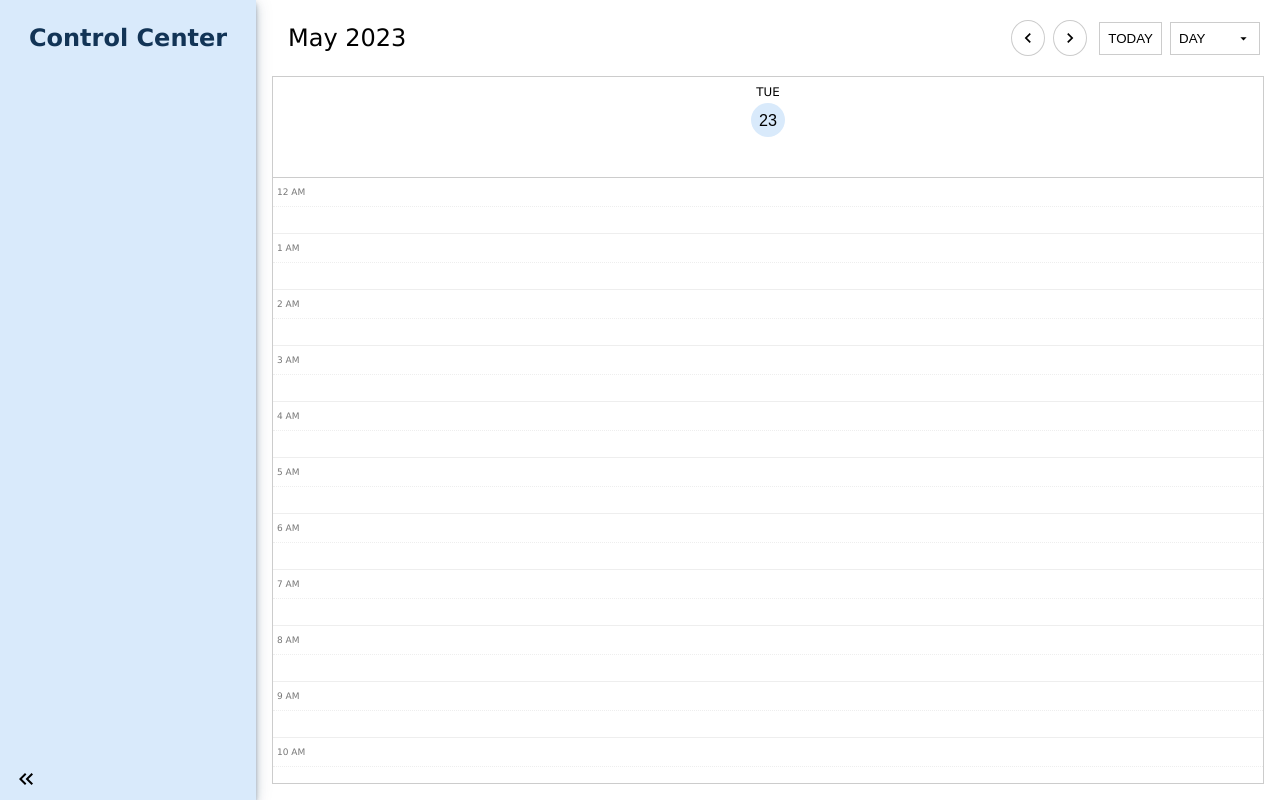
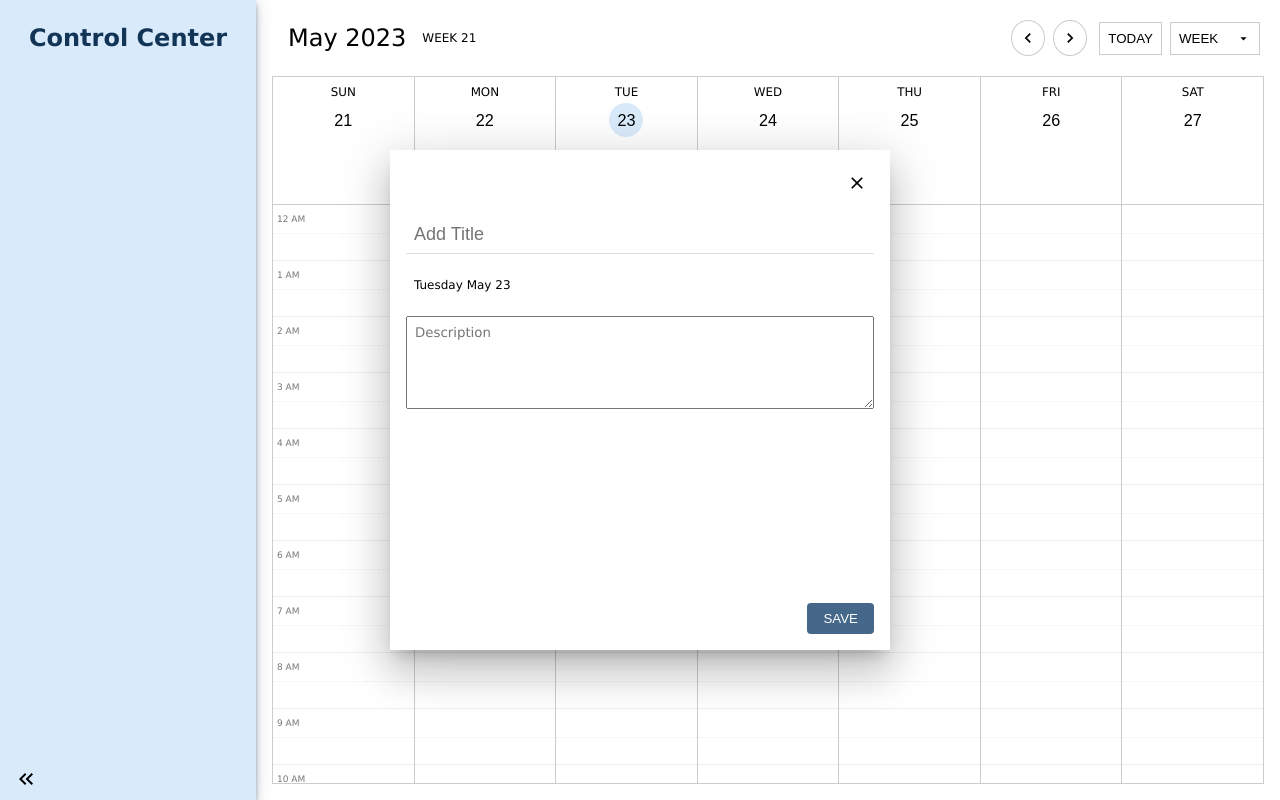
Before and after one commit to polyphonic13/vue3-calendar, a Vue app: page / in a window 1280 px wide. Both pictures are taken after a click on the button "23". Built offline with nearby package versions, Linux system fonts and the light colour scheme.

Commit message:
beginning to implement daily vs hourly event selection / creation in WeelyLayout / DayOfWeekHeader

```diff
--- a/src/components/DayOfWeek.vue
+++ b/src/components/DayOfWeek.vue
@@ -11,7 +11,7 @@
             <div class="half_hours">
                 <div
                     class="half_hour"
-                    :class="{ 'time_slot--selecting': props.isSelecting && ((selectedItems.includes(t) && (selectedItems[0] !== t || (selectedItems[0] === t && !isStartOnSecondHalf)) && (props.currentInitiator === -1 || props.currentInitiator === props.index))) }"
+                    :class="{ 'time_slot--selecting': isSelectingHours && ((selectedItems.includes(t) && (selectedItems[0] !== t || (selectedItems[0] === t && !isStartOnSecondHalf)) && (props.currentInitiator === -1 || props.currentInitiator === props.index))) }"
                     @mousedown="onMouseDown(t, false)"
                     @mouseover="onMouseOver(t, true)"
                     @mouseup="onMouseUp(t)"
@@ -23,7 +23,7 @@
                 </div>
                 <div
                     class="half_hour second_half_hour"
-                    :class="{ 'time_slot--selecting': props.isSelecting && ((selectedItems.includes(t) && (selectedItems[selectedItems.length - 1] !== t || (selectedItems[selectedItems.length - 1] === t && !isEndOnFirstHalf)) && (props.currentInitiator === -1 || props.currentInitiator === props.index))) }"
+                    :class="{ 'time_slot--selecting': isSelectingHours && ((selectedItems.includes(t) && (selectedItems[selectedItems.length - 1] !== t || (selectedItems[selectedItems.length - 1] === t && !isEndOnFirstHalf)) && (props.currentInitiator === -1 || props.currentInitiator === props.index))) }"
                     @mousedown="onMouseDown(t, true)"
                     @mouseover="onMouseOver(t, false)"
                     @mouseup="onMouseUp(t)"
@@ -56,12 +56,13 @@
 
     import { useEventStore } from '@/stores/events';
     import { TIMES_IN_DAY, useDateUtils } from '@/composables/use-date-utils';
+import { MouseSelectionType } from '@/enum/MouseSelectionType';
 
     const {
         viewEvent,
     } = useEventStore();
 
-    const { convertNumberToTimeString, getIsTimeWithinRange } = useDateUtils();
+    const { convertNumberToTimeString } = useDateUtils();
 
     interface IDayOfWeekProps {
         index: number;
@@ -72,6 +73,7 @@
         isEndOnFirstHalf: boolean;
         selectedItems: number[];
         currentInitiator?: number;
+        currentType: string;
         events: IEvent[];
     }
 
@@ -80,13 +82,8 @@
     const emit = defineEmits([
         'timeOnMouseDown',
         'timeOnMouseOver',
-        'timeOnMouseOut',
         'timeOnMouseUp'
     ]);
-
-    const classes = computed(() => {
-
-    });
 
     interface IFormattedEvent extends IEvent {
         height: number;
@@ -100,16 +97,9 @@
         const formatted: IFormattedEvent[] = props.events.map((event: IEvent, e: number) => {
             count = 0;
             offset = 0;
-            const neighbors = props.events.reduce((count: number, evt: IEvent) => {
-                if (event.id !== evt.id && getIsTimeWithinRange(event.times, evt.times)) {
-                    count++
-                };
-                return count;
-            }, count);
 
             const height = (100/48) * ((event.times.end - event.times.start) * 2);
             const top = (100/48) * (event.times.start * 2);
-            // console.log(`neighbors for ${event.times.start}/${event.times.end} = ${neighbors}, left = ${left}`);
 
             offset = (count === 0) ? 0 : offset + 1;
 
@@ -122,6 +112,10 @@
 
 
         return formatted;
+    });
+
+    const isSelectingHours = computed(() => {
+        return props.isSelecting && props.currentType === MouseSelectionType.HOURLY;
     });
 
     const onMouseDown = (index: number, isSecondHalf: boolean) => {
--- a/src/components/DayOfWeekHeader.vue
+++ b/src/components/DayOfWeekHeader.vue
@@ -1,5 +1,10 @@
 <template>
-    <div class="day">
+    <div
+        class="day"
+        @mousedown="onMouseDown"
+        @mouseover="onMouseOver"
+        @mouseup="onMouseUp"
+    >
         <div class="header">
             <span v-if="props.dayName !== ''" class="day_name">{{ props.dayName }}</span>
             <button
@@ -8,21 +13,35 @@
                 @click="$emit('dateClicked')"
             >{{ props.day }}</button>
         </div>
-        <div class="items"></div>
+        <div class="events"></div>
     </div>
 </template>
 
 <script setup lang="ts">
     import { reactive, watch } from 'vue';
 
-    interface IDayOfWeekProps {
+    import type { IEvent } from '@/interfaces';
+
+    interface IDayOfWeekHeaderProps {
+        index: number;
         year: number;
         month: number;
         day: number;
         dayName?: string;
+        isSelecting: boolean;
+        selectedItems: number[];
+        currentInitiator?: number;
+        currentType: string;
+        events: IEvent[];
     }
 
-    const props = defineProps<IDayOfWeekProps>();
+    const props = defineProps<IDayOfWeekHeaderProps>();
+
+    const emit = defineEmits([
+        'dayOnMouseDown',
+        'dayOnMouseOver',
+        'dayOnMouseUp'
+    ]);
 
     const getIsToday = () => {
         const today = new Date();
@@ -41,6 +60,18 @@
         current: getIsToday(),
     });
 
+    const onMouseDown = () => {
+        emit('dayOnMouseDown', props.index);
+    };
+
+    const onMouseOver = () => {
+        emit('dayOnMouseOver', props.index);
+    };
+
+    const onMouseUp = () => {
+        emit('dayOnMouseUp', props.index);
+    };
+
 </script>
 
 <style scoped lang="scss">
@@ -49,6 +80,7 @@
 
     .day {
         width: 100%;
+        min-height: 128px;
 
         box-sizing: border-box;
 
--- a/src/components/EventModal.vue
+++ b/src/components/EventModal.vue
@@ -35,9 +35,11 @@
                 v-model="props.event!.title"
             />
             <div class="event__date_and_time">
-                <span>{{ startDay }}</span>
-                <span v-if="!isSameDay"> - {{ endDay }}</span>
-                <span>{{ convertNumberToTimeString(props.event!.times!.start) }} - {{ convertNumberToTimeString(props.event!.times!.end) }}</span>
+                <div>
+                    <span>{{ startDay }}</span>
+                    <span v-if="!isSameDayEvent"> - {{ endDay }}</span>
+                </div>
+                <span v-if="!isFullDayEvent">{{ convertNumberToTimeString(props.event!.times!.start) }} - {{ convertNumberToTimeString(props.event!.times!.end) }}</span>
             </div>
             <textarea
                 class="event__description"
@@ -110,12 +112,19 @@
         return convertYMDToDateString(props.event.year, props.event.month, props.event.dates.end);
     });
 
-    const isSameDay = computed(() => {
+    const isSameDayEvent = computed(() => {
         if (!props.event || !props.event.dates || !props.event.dates.start || ! props.event.dates.end) {
             return true;
         }
 
         return props.event.dates.start === props.event.dates.end;
+    });
+
+    const isFullDayEvent = computed(() => {
+        if (!props.event || !props.event.times) {
+            return true;
+        }
+        return props.event.times.start === 0 && props.event.times.end === 0;
     });
 
     const isViewingEvent = computed(() => {
--- a/src/components/WeekLayout.vue
+++ b/src/components/WeekLayout.vue
@@ -7,11 +7,19 @@
             <DayOfWeekHeader
                 v-for="(day, d) in props.weekInfo.days"
                 :key="`${props.year}${day.month}${day.date}${d}`"
+                :index="d"
                 :year="props.year"
                 :month="day.month"
                 :day="day.date"
                 :day-name="day.dayName"
-                @date-clicked="$emit('dateClicked', { day: d, week: props.index })"
+                :is-selecting="isSelecting"
+                :selected-items="selectedItems"
+                :current-initiator="currentInitiator"
+                :current-type="currentType"
+                :events="dayEvents(d)"
+                @day-on-mouse-down="onDayMouseDown"
+                @day-on-mouse-over="onDayMouseOver"
+                @day-on-mouse-up="onDayMouseUp"
             />
         </div>
         <div
@@ -30,10 +38,11 @@
                     :is-end-on-first-half="isEndOnFirstHalf"
                     :selected-items="selectedItems"
                     :current-initiator="currentInitiator"
-                    :events="weekEvents(d2)"
-                    @time-on-mouse-down="onMouseDown"
-                    @time-on-mouse-over="onMouseOver"
-                    @time-on-mouse-up="onAddEventForTimes(d2)"
+                    :current-type="currentType"
+                    :events="hourlyEvents(d2)"
+                    @time-on-mouse-down="onTimeMouseDown"
+                    @time-on-mouse-over="onTimeMouseOver"
+                    @time-on-mouse-up="onTimeMouseUp(d2)"
                 />
             </div>
         </div>
@@ -41,9 +50,9 @@
 </template>
 
 <script setup lang="ts">
-    import { toRef, watch, computed, onMounted } from 'vue';
+    import { toRef, watch, onMounted } from 'vue';
 
-    import type { IEvent, IWeekInfo } from '@/interfaces';
+    import type { IEvent, INumberRange, IWeekInfo } from '@/interfaces';
 
     import { TIMES_IN_DAY } from '@/composables/use-date-utils';
 
@@ -52,6 +61,7 @@
 
     import DayOfWeekHeader from './DayOfWeekHeader.vue';
     import DayOfWeek from './DayOfWeek.vue';
+import { MouseSelectionType } from '@/enum/MouseSelectionType';
 
     interface IWeekProps {
         year: number;
@@ -78,6 +88,7 @@
     const isStartOnSecondHalf = toRef(state, 'isStartOnSecondHalf');
     const isEndOnFirstHalf = toRef(state, 'isEndOnFirstHalf');
     const currentInitiator = toRef(state, 'currentInitiator');
+    const currentType = toRef(state, 'currentType');
 
     const emit = defineEmits(['addEvent']);
 
@@ -85,17 +96,16 @@
         initIndices<string>(TIMES_IN_DAY);
     };
 
-    const onAddEventForTimes = (index: number) => {
-        const times = getTimesFromItems();
-        const date = props.weekInfo.days[index].date;
+    watch(() => props.weekInfo, () => {
+        initHourIndices();
+    });
+
+    const addEvent = (times: INumberRange, dates: INumberRange) => {
         const { month, year } = props;
 
         const event: Partial<IEvent> = {
             times,
-            dates: {
-                start: date,
-                end: date,
-            },
+            dates,
             month,
             year,
         };
@@ -105,13 +115,58 @@
         onMouseUp();
     };
 
-    watch(() => props.weekInfo, () => {
-        initHourIndices();
-    });
+    const onTimeMouseDown = (day: number, hour: number, isSecondHalf?: boolean) => {
+        onMouseDown(hour, day, MouseSelectionType.HOURLY, isSecondHalf);
+    };
+
+    const onTimeMouseOver = (hour: number, isSecondHalf?: boolean) => {
+        if (!isSelecting) {
+            return;
+        }
+        onMouseOver(hour, isSecondHalf)
+    };
+
+    const onTimeMouseUp = (day: number) => {
+        const times = getTimesFromItems();
+        const date = props.weekInfo.days[day].date;
+
+        addEvent(times, { start: date, end: date });
+    };
+
+    const onDayMouseDown = (day: number) => {
+        console.log(`onDayMouseDown, day = ${day}`);
+        onMouseDown(day, day, MouseSelectionType.DAILY);
+    }
+
+    const onDayMouseOver = (day: number) => {
+        if (!isSelecting) {
+            return;
+        }
+        console.log(`onDayMouseOver, day = ${day}`);
+        onMouseOver(day);
+    };
+
+    const onDayMouseUp = (day: number) => {
+        console.log(`onDayMouseUp, day = ${day}`);
+        const times = { start: 0, end: 0 };
+        const dates = {
+            start: props.weekInfo.days[selectedItems.value[0]].date,
+            end: props.weekInfo.days[selectedItems.value[selectedItems.value.length - 1]].date,
+        };
+        addEvent(times, dates);
+    };
 
     const weekEvents = (index: number) => {
         const days = props.weekInfo.days;
         return getEventsForRange(props.year, props.month, days[index].date, days[index].date);
+    };
+
+    const hourlyEvents = (index: number) => {
+        return weekEvents(index).filter((event) => event.times.start !== 0 && event.times.end !== 0);
+    };
+
+    const dayEvents = (index: number) => {
+        return weekEvents(index).filter((event) => event.times.start === 0 && event.times.start === 0);
     };
 
     onMounted(() => {
--- a/src/composables/use-mouse-item-select.ts
+++ b/src/composables/use-mouse-item-select.ts
@@ -6,6 +6,7 @@ type UseMouseSelectState = {
     isEndOnFirstHalf: boolean,
     selectedItems: number[],
     currentInitiator: number,
+    currentType: string;
 };
 
 export function useMouseItemSelect() {
@@ -20,6 +21,7 @@ export function useMouseItemSelect() {
         isEndOnFirstHalf: false,
         selectedItems: [],
         currentInitiator: -1,
+        currentType: '',
     });
 
     const initIndices = <T>(seed: T[]) => {
@@ -45,7 +47,7 @@ export function useMouseItemSelect() {
         };
     };
 
-    const onMouseDown = (index: number, currentInitiator: number | undefined, isSecondHalf?: boolean) => {
+    const onMouseDown = (index: number, currentInitiator: number | undefined, currentType: string, isSecondHalf?: boolean) => {
         if (state.isSelecting) {
             return;
         }
@@ -55,6 +57,7 @@ export function useMouseItemSelect() {
         state.isSelecting = true;
         state.isStartOnSecondHalf = (isSecondHalf) ? isSecondHalf : false;
         state.currentInitiator = (currentInitiator) ? currentInitiator : -1;
+        state.currentType = '';
         state.selectedItems.length = 0;
         state.selectedItems.push(index);
 
--- /dev/null
+++ b/src/enum/MouseSelectionType.ts
@@ -0,0 +1,4 @@
+export enum MouseSelectionType {
+    HOURLY = 'hourly',
+    DAILY = 'daily',
+}
--- a/src/stores/events.ts
+++ b/src/stores/events.ts
@@ -17,7 +17,7 @@ export const useEventStore = defineStore('eventStore', () => {
         const savedState = load<IEventState>(LOCAL_STORAGE_KEY);
 
         if (savedState) {
-            console.log(`EventStore/createState, savedState events = `, savedState.events);
+            // console.log(`EventStore/createState, savedState events = `, savedState.events);
             return savedState;
         }
 
```
